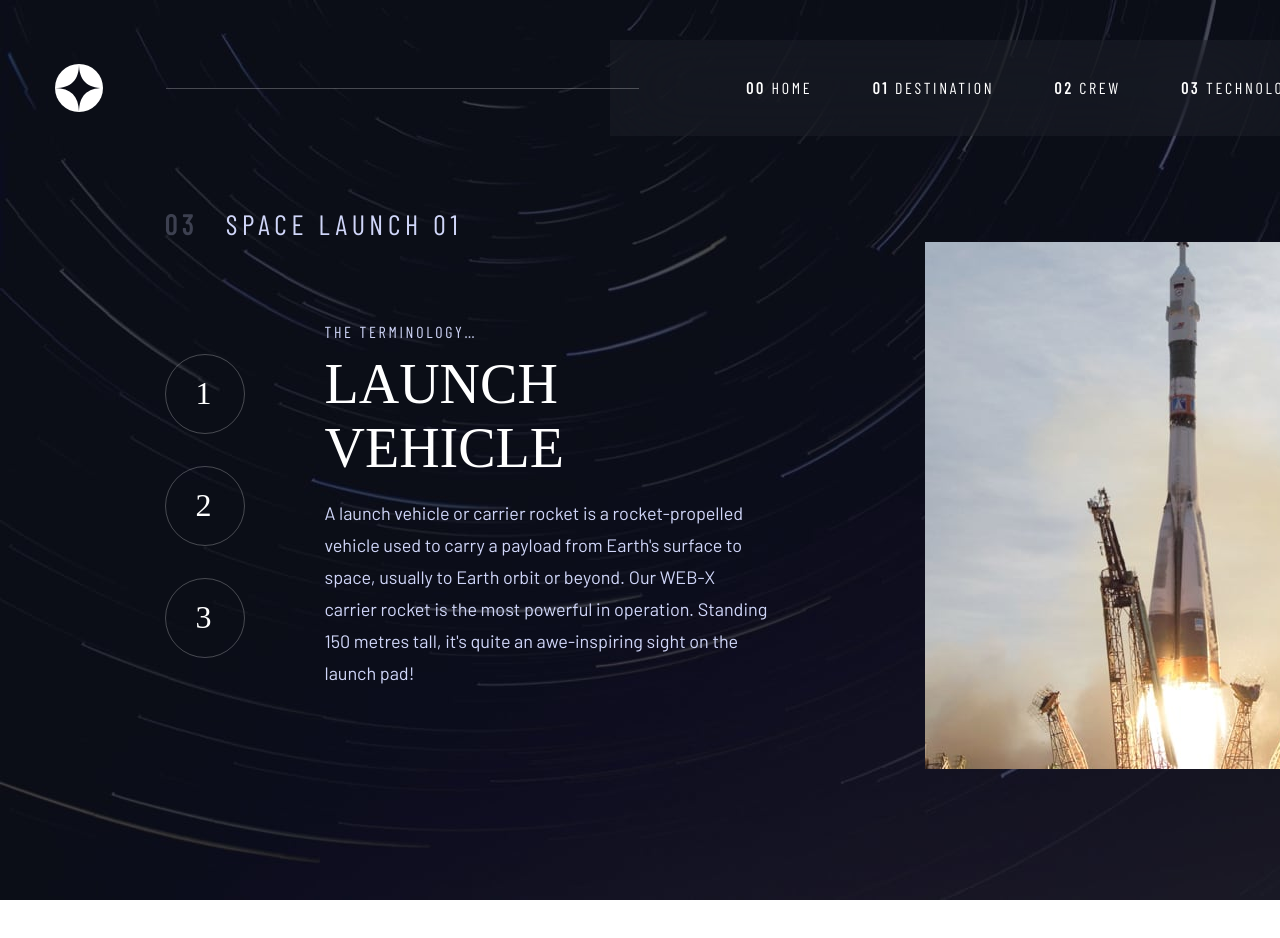
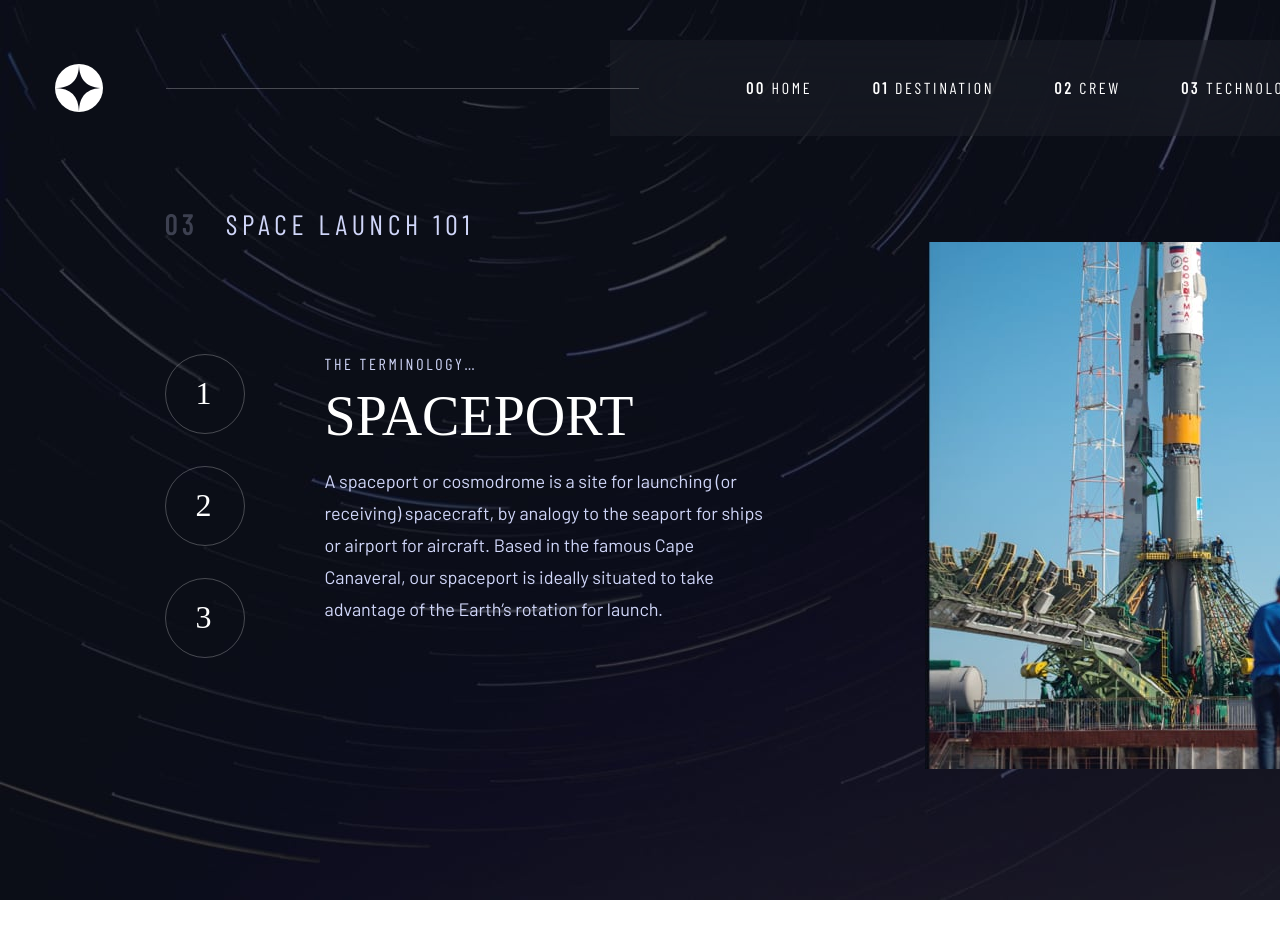
Before and after one commit to iago-guinossi/space-tourism, a React (Vite) app: page /technology in a window 1280 px wide. Shown: the top 938 px of the page. Built offline with nearby package versions, Linux system fonts and the light colour scheme; a web font is replaced by a local one.

Commit message:
Create Spaceport component

```diff
--- /dev/null
+++ b/src/components/pages/Technology/Spaceport/Spaceport.tsx
@@ -0,0 +1,48 @@
+import styled from "styled-components";
+import { SubTittle } from "../../../uiComponents/SubTittle";
+import { Tittle } from "../../../uiComponents/Tittle";
+import { Text } from "../../../uiComponents/Text";
+
+const TextContainer = styled.div`
+  display: flex;
+  flex-direction: column;
+  width: 470px;
+  height: 303px;
+  margin-right: 130px;
+`;
+
+const SubTextContainer = styled.div`
+  margin-top: 17px;
+  width: 444px;
+`;
+
+const Img = styled.img`
+  width: 515px;
+  height: 527px;
+  margin-right: -164px;
+`;
+
+export function Spaceport() {
+  return (
+    <>
+      <TextContainer>
+        <SubTittle fontSize={16} lineHeight={19.2} letterSpacing={2.7}>
+          THE TERMINOLOGY…
+        </SubTittle>
+        <Tittle fontSize={56} lineHeight={64.18} marginTop={11}>
+          SPACEPORT
+        </Tittle>
+        <SubTextContainer>
+          <Text marginTop={0}>
+            A spaceport or cosmodrome is a site for launching (or receiving)
+            spacecraft, by analogy to the seaport for ships or airport for
+            aircraft. Based in the famous Cape Canaveral, our spaceport is
+            ideally situated to take advantage of the Earth’s rotation for
+            launch.
+          </Text>
+        </SubTextContainer>
+      </TextContainer>
+      <Img src="\technology\image-spaceport-portrait.jpg" />
+    </>
+  );
+}
--- /dev/null
+++ b/src/components/pages/Technology/Spaceport/index.ts
@@ -0,0 +1 @@
+export * from './Spaceport'
--- a/src/components/pages/Technology/Technology.tsx
+++ b/src/components/pages/Technology/Technology.tsx
@@ -4,6 +4,7 @@ import { SubTittle } from "../../uiComponents/SubTittle";
 import { SubTittleNumber } from "../../uiComponents/SubTittleNumber";
 import { Text } from "../../uiComponents/Text";
 import { Tittle } from "../../uiComponents/Tittle";
+import { Spaceport } from "./Spaceport";
 import { Vehicle } from "./Vehicle";
 
 const SubTittleContainer = styled.div`
@@ -77,7 +78,7 @@ export function Technology() {
             03
           </SubTittleNumber>
           <SubTittle fontSize={28} lineHeight={33.6} letterSpacing={4.72}>
-            SPACE LAUNCH 01
+            SPACE LAUNCH 101
           </SubTittle>
         </SubTittleContainer>
         <ConteudoContainer>
@@ -92,7 +93,7 @@ export function Technology() {
               <NumberButton>3</NumberButton>
             </RoundedButton>
           </ButtonContainer>
-            <Vehicle/>
+            <Spaceport/>
         </ConteudoContainer>
       </MainContainer>
     </ContainerBackgroundImage>
```
